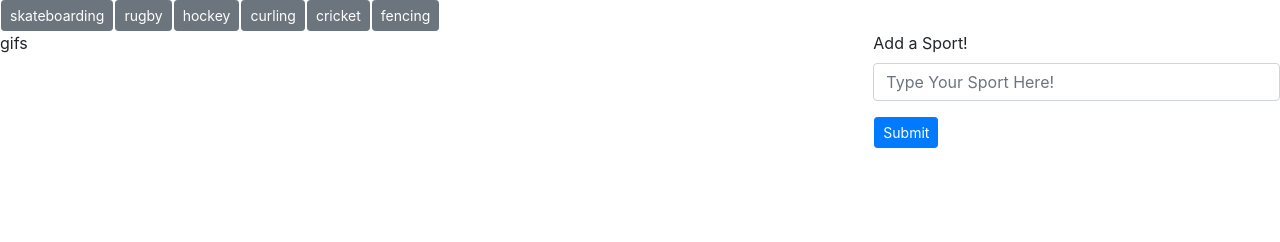
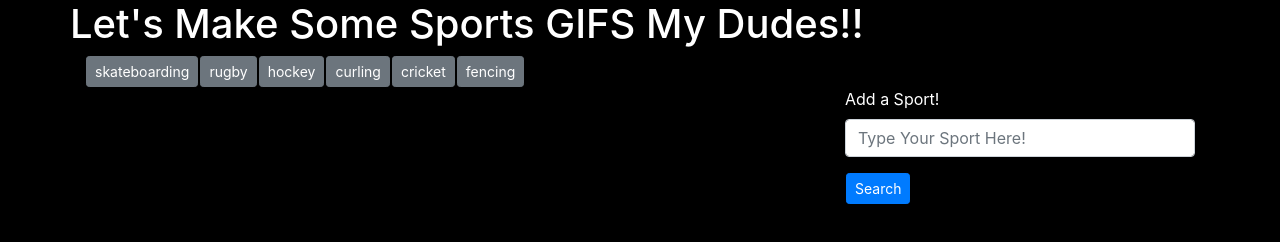
Before and after one commit to davemeneses/giphyhomework, a plain HTML site: page index.html in a window 1280 px wide. Drawn offline with nearby package versions, Linux system fonts and the light colour scheme; no server answers.

Commit message:
commented out the work

```diff
--- a/assets/style.css
+++ b/assets/style.css
@@ -1,3 +1,10 @@
+* {
+  color: white;
+}
+body {
+  background-color: black;
+}
+
 .btn {
   margin-left: 1px;
   margin-right: 1px;
--- a/index.html
+++ b/index.html
@@ -16,14 +16,16 @@
       crossorigin="anonymous"
     ></script>
     <link rel="stylesheet" type="text/css" href="./assets/style.css" />
-    <title>Document</title>
+    <title>GIF Creator</title>
   </head>
   <body>
+    <div class="container">
+      <div class="row"><h1>Let's Make Some Sports GIFS My Dudes!!</h1></div>
       <div class="row">
         <div class="col" id="buttons"><h1>buttons row</h1></div>
       </div>
       <div class="row" id="contentRow">
-      <div class="col-8" id="gifs">gifs</div>
+        <div class="col-8" id="gifs"></div>
         <div class="col-4" id="buttonMaker">
           <form>
             <div class="form-group">
@@ -39,12 +41,12 @@
               id="submitButton"
               class="btn btn-primary btn-sm"
             >
-            Submit
+              Search
             </button>
           </form>
         </div>
       </div>
-
+    </div>
     <script src="./javascript/javascript.js"></script>
   </body>
 </html>
--- a/javascript/javascript.js
+++ b/javascript/javascript.js
@@ -1,5 +1,5 @@
 $(document).ready(function() {
-  //Array for searched sports to be added
+  //this is the array I push all the things users search. I pre-populated it with 6.
   var sports = [
     "skateboarding",
     "rugby",
@@ -8,8 +8,9 @@ $(document).ready(function() {
     "cricket",
     "fencing"
   ];
-
-  function displayGIFS() {
+  // this is the function I built that actually hits the giphy API and searches the database
+  function createGifs() {
+    // this is the variable that takes user input and is slotted into the queryURL to search that specific topic.
     var sport = $(this).data("search");
     console.log(sport);
 
@@ -18,8 +19,7 @@ $(document).ready(function() {
       sport +
       "&api_key=G91ywVKl5sMotDMcwf8dBLNwtldkmzpm&limit=10";
 
-    // console.log(queryURL);
-
+    //this is what accesses the ipgy api and pulls the information we want
     $.ajax({
       url: queryURL,
       method: "GET"
@@ -27,16 +27,17 @@ $(document).ready(function() {
       var results = response.data;
       console.log(results);
       for (var i = 0; i < results.length; i++) {
+        // this is a bank of variables I use to do multiple things: 1) create a div for an individual gif 2)grabs the animated and still URLs from giphy, 3) adds the img tag, 4) pulls the rating for each gif, 5) adds a <p> tag and displays the gif rating
         var gifDiv = $("<div>");
-
         var animated = results[i].images.fixed_height.url;
         var still = results[i].images.fixed_height_still.url;
         var image = $("<img>");
         var rating = results[i].rating;
         var p = $("<p>").text("Rating: " + rating);
-
+        //all these commands take the variables above and attach them to each item in the sports array.
+        // this also set's me up to play/pause my gifs by adding the gif's state when it is created.
         image.attr("src", still);
-        image.addClass("Giphy");
+        image.attr("class", "Giphy");
         image.attr("data-state", "still");
         image.attr("data-still", still);
         image.attr("data-animate", animated);
@@ -46,20 +47,21 @@ $(document).ready(function() {
       }
     });
   }
-  //Submit button click event takes search term from form input, trims and pushes to sports array, displays button
+  //this is how the user searches new gifs.
   $("#submitButton").on("click", function(event) {
     event.preventDefault();
     var sportSearch = $("#searchArea")
+      // .val() actually grabs the things the user searched and .trim() gets ride of all spaces
       .val()
       .trim();
     sports.push(sportSearch);
     console.log(sports);
     $("#searchArea").val("");
-    displayButtons();
+    createButtons();
   });
 
-  //Function iterates through sports array to display button with array values in "buttons" section of HTML
-  function displayButtons() {
+  //this function actually creates the buttons from the key word (or words) that the user searched
+  function createButtons() {
     $("#buttons").empty();
     for (var i = 0; i < sports.length; i++) {
       var y = $('<button class="btn btn-secondary btn-sm">');
@@ -69,15 +71,17 @@ $(document).ready(function() {
       $("#buttons").append(y);
     }
   }
-  displayButtons();
-  displayGIFS();
+  // i call it right after i define it so it creates buttons for all the things I pre-populated the sports array with.
+  createButtons();
 
-  $(document).on("click", "#sport", displayGIFS);
+  // this is where I tell the JS how to interpret user clicks
+  $(document).on("click", "#sport", createGifs);
 
-  $(document).on("click", ".Giphy", pausePlayGifs);
+  // this is how I pause/play the gifs
+  $(document).on("click", ".Giphy", changeGIFState);
 
-  //   Function accesses "data-state" attribute and depending on status, changes image source to "data-animate" or "data-still"
-  function pausePlayGifs() {
+  //  Tom demo-ed this in class and it was very helpful. Was stuck on this for a LOOOOOONNNNGGGG time
+  function changeGIFState() {
     var state = $(this).attr("data-state");
     if (state === "still") {
       $(this).attr("src", $(this).attr("data-animate"));
```
Lines whose indentation alone changed are shown as unchanged.
